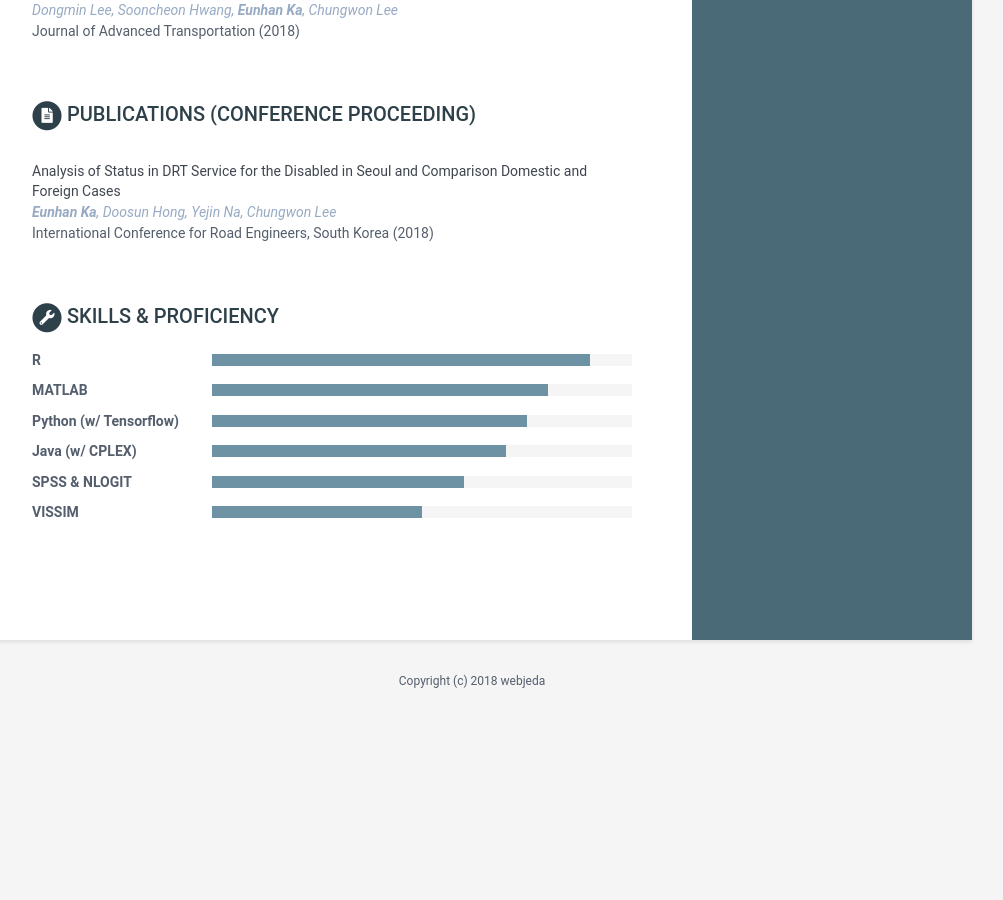
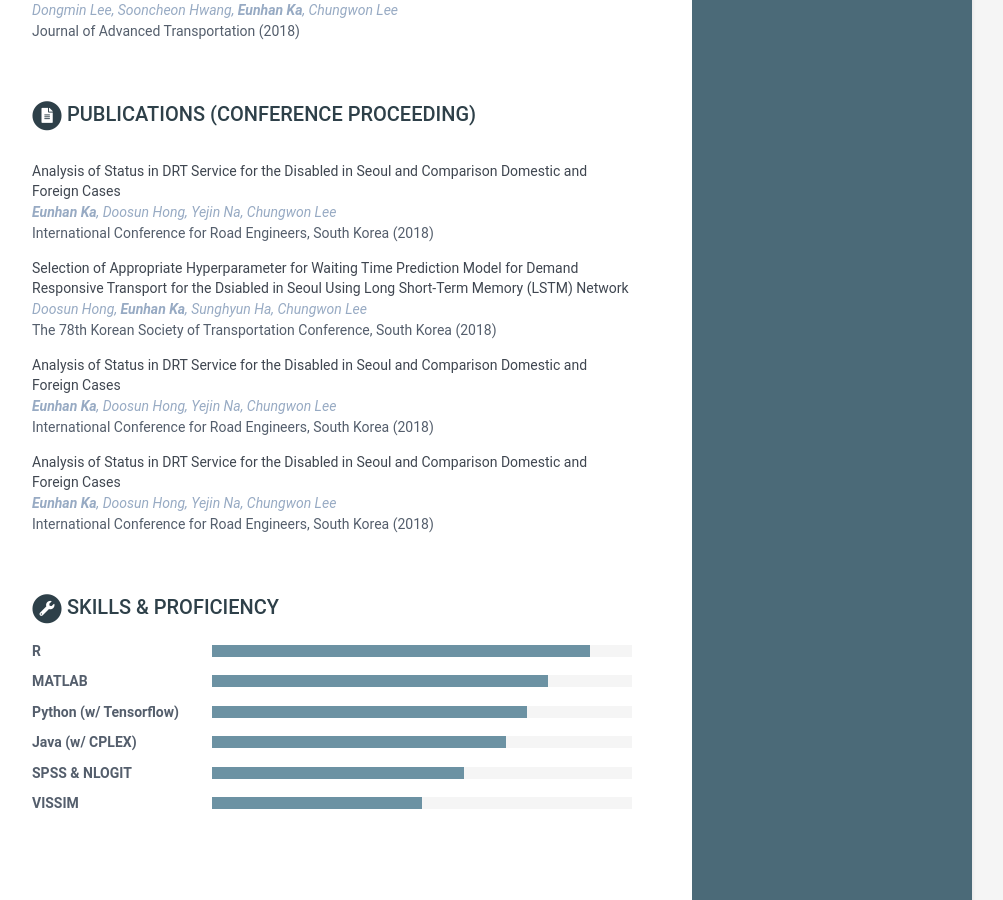
Before and after one commit to eunhanka/eunhanka.github.io, a Jekyll site: the page built from index.html, in a window 1280 px wide and 900 px high, scrolled down 2656 px. Shown: the whole window, without its empty margins (168-1171 px from the left). Built offline with Jekyll 4.4.1, drawn with Linux system fonts in a browser that asks for light colours; before the commit the page ends 3377 px from its top, so only the background shows below that.

Commit message:
Update data.yml

```diff
--- a/_data/data.yml
+++ b/_data/data.yml
@@ -155,6 +155,18 @@ con_publications:
         authors: <b>Eunhan Ka</b>, Doosun Hong, Yejin Na, Chungwon Lee
         conference: International Conference for Road Engineers, South Korea (2018)
 
+      - title: Selection of Appropriate Hyperparameter for Waiting Time Prediction Model for Demand Responsive Transport for the Dsiabled in Seoul Using Long Short-Term Memory (LSTM) Network
+        authors: Doosun Hong, <b>Eunhan Ka</b>, Sunghyun Ha, Chungwon Lee
+        conference: The 78th Korean Society of Transportation Conference, South Korea (2018)
+
+      - title: Analysis of Status in DRT Service for the Disabled in Seoul and Comparison Domestic and Foreign Cases
+        authors: <b>Eunhan Ka</b>, Doosun Hong, Yejin Na, Chungwon Lee
+        conference: International Conference for Road Engineers, South Korea (2018)
+
+      - title: Analysis of Status in DRT Service for the Disabled in Seoul and Comparison Domestic and Foreign Cases
+        authors: <b>Eunhan Ka</b>, Doosun Hong, Yejin Na, Chungwon Lee
+        conference: International Conference for Road Engineers, South Korea (2018)
+
 
 skills:
     title: Skills &amp; Proficiency
```
